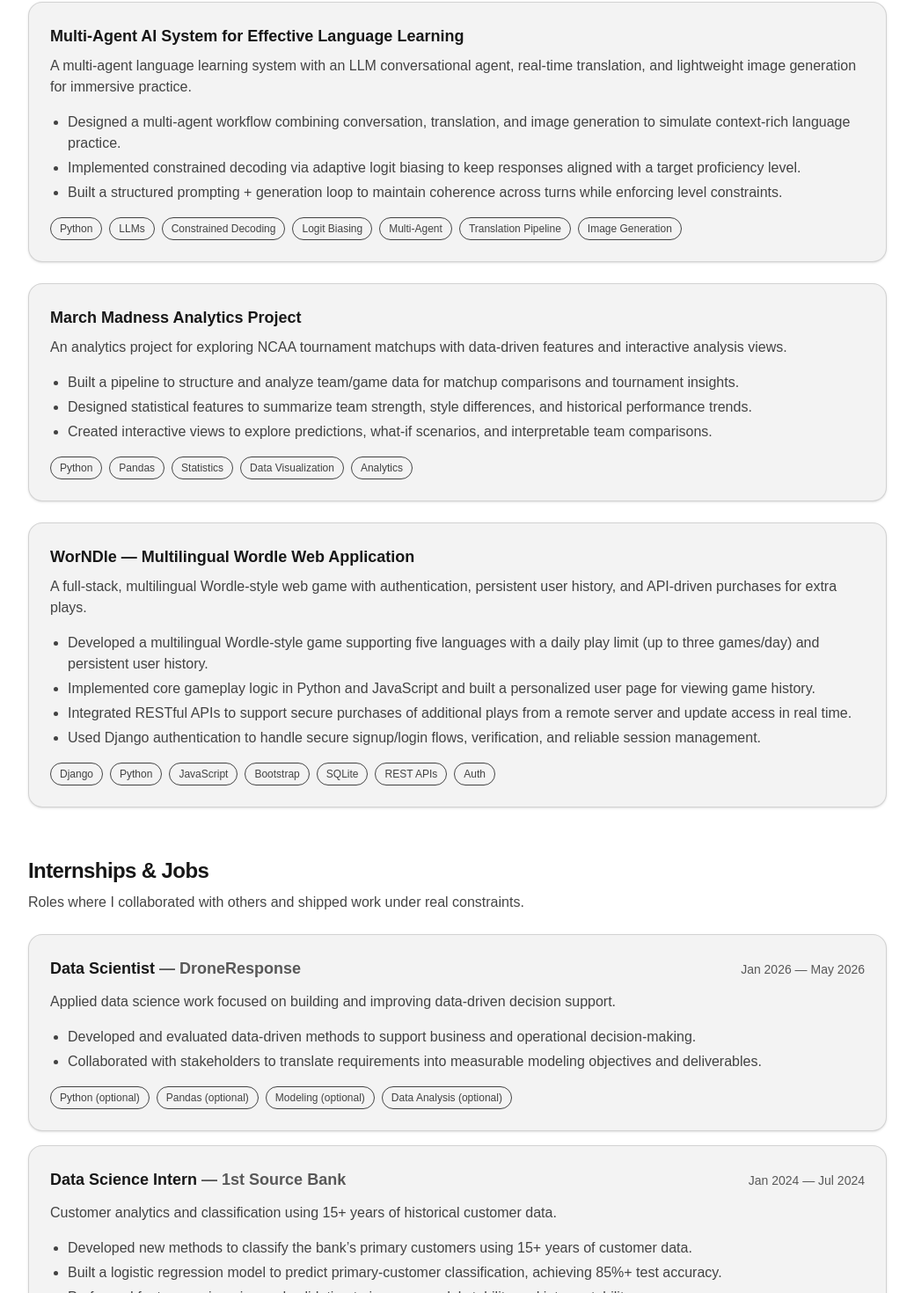
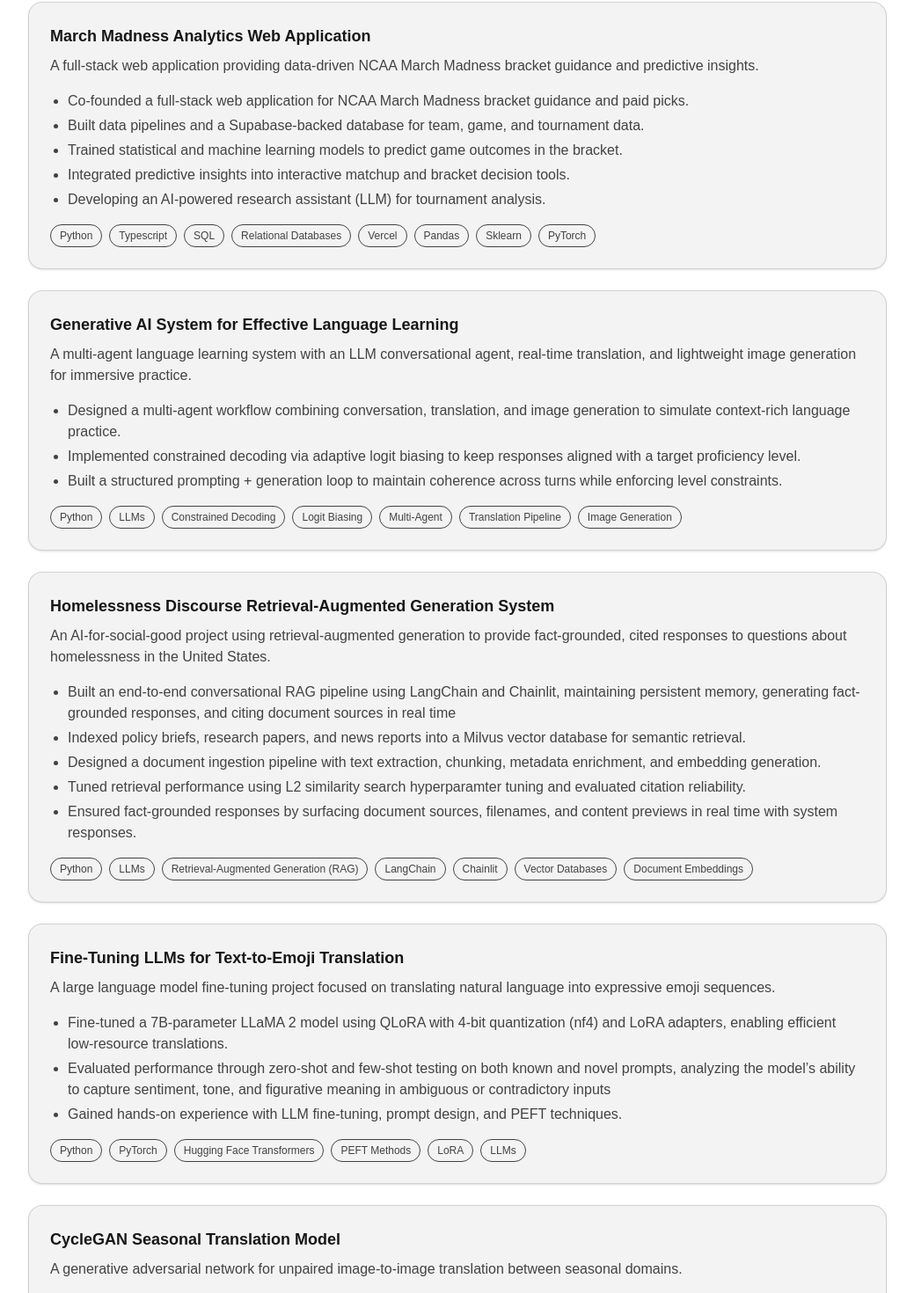
Before and after one commit to Thomas-Lohman/Personal-Website, a Next.js app: page /work in a window 1280 px wide. Shown: the part 317-1787 px from the top of the page at 88% size, without its empty margins (120-1159 px from the left). Built offline with nearby package versions, Linux system fonts and the light colour scheme.

Commit message:
updating projects descriptions

```diff
--- a/app/work/page.tsx
+++ b/app/work/page.tsx
@@ -8,8 +8,24 @@ import type { Experience, Project, TeachingItem } from "@/components/work/types"
 export default function WorkPage() {
   // ---- Selected Projects (filled) ----
   const projects: Project[] = [
+        {
+      title: "March Madness Analytics Web Application",
+      description:
+        "A full-stack web application providing data-driven NCAA March Madness bracket guidance and predictive insights.",
+      bullets: [
+        "Co-founded a full-stack web application for NCAA March Madness bracket guidance and paid picks.",
+        "Built data pipelines and a Supabase-backed database for team, game, and tournament data.",
+        "Trained statistical and machine learning models to predict game outcomes in the bracket.",
+        "Integrated predictive insights into interactive matchup and bracket decision tools.",
+        "Developing an AI-powered research assistant (LLM) for tournament analysis."
+      ],
+      tech: ["Python", "Typescript", "SQL", "Relational Databases", "Vercel", "Pandas", "Sklearn", "PyTorch"],
+      links: [
+        // { label: "GitHub", href: "https://github.com/Thomas-Lohman/REPO" },
+      ],
+    },
     {
-      title: "Multi-Agent AI System for Effective Language Learning",
+      title: "Generative AI System for Effective Language Learning",
       description:
         "A multi-agent language learning system with an LLM conversational agent, real-time translation, and lightweight image generation for immersive practice.",
       bullets: [
@@ -31,15 +47,66 @@ export default function WorkPage() {
       ],
     },
     {
-      title: "March Madness Analytics Project",
+      title: "Homelessness Discourse Retrieval-Augmented Generation System",
       description:
-        "An analytics project for exploring NCAA tournament matchups with data-driven features and interactive analysis views.",
+        "An AI-for-social-good project using retrieval-augmented generation to provide fact-grounded, cited responses to questions about homelessness in the United States.",
       bullets: [
-        "Built a pipeline to structure and analyze team/game data for matchup comparisons and tournament insights.",
-        "Designed statistical features to summarize team strength, style differences, and historical performance trends.",
-        "Created interactive views to explore predictions, what-if scenarios, and interpretable team comparisons.",
+        "Built an end-to-end conversational RAG pipeline using LangChain and Chainlit, maintaining persistent memory, generating fact-grounded responses, and citing document sources in real time",
+        "Indexed policy briefs, research papers, and news reports into a Milvus vector database for semantic retrieval.",
+        "Designed a document ingestion pipeline with text extraction, chunking, metadata enrichment, and embedding generation.",
+        "Tuned retrieval performance using L2 similarity search hyperparamter tuning and evaluated citation reliability.",
+        "Ensured fact-grounded responses by surfacing document sources, filenames, and content previews in real time with system responses."
       ],
-      tech: ["Python", "Pandas", "Statistics", "Data Visualization", "Analytics"],
+      tech: [
+        "Python",
+        "LLMs",
+        "Retrieval-Augmented Generation (RAG)",
+        "LangChain",
+        "Chainlit",
+        "Vector Databases",
+        "Document Embeddings"
+      ],
+      links: [
+        // { label: "GitHub", href: "https://github.com/Thomas-Lohman/REPO" },
+      ],
+    },
+    {
+      title: "Fine-Tuning LLMs for Text-to-Emoji Translation",
+      description:
+        "A large language model fine-tuning project focused on translating natural language into expressive emoji sequences.",
+      bullets: [
+        "Fine-tuned a 7B-parameter LLaMA 2 model using QLoRA with 4-bit quantization (nf4) and LoRA adapters, enabling efficient low-resource translations.",
+        "Evaluated performance through zero-shot and few-shot testing on both known and novel prompts, analyzing the model’s ability to capture sentiment, tone, and figurative meaning in ambiguous or contradictory inputs",
+        "Gained hands-on experience with LLM fine-tuning, prompt design, and PEFT techniques."
+      ],
+      tech: [
+        "Python",
+        "PyTorch",
+        "Hugging Face Transformers",
+        "PEFT Methods",
+        "LoRA",
+        "LLMs",
+      ],
+      links: [
+        // { label: "GitHub", href: "https://github.com/Thomas-Lohman/REPO" },
+      ],
+    },
+    {
+      title: "CycleGAN Seasonal Translation Model",
+      description:
+        "A generative adversarial network for unpaired image-to-image translation between seasonal domains.",
+      bullets: [
+        "Implemented a custom CycleGAN architecture in PyTorch for unpaired seasonal image translation.",
+        "Engineered a data preprocessing and augmentation pipeline to resize, crop, flip, normalize, and augment high-resolution images for robust seasonal style generalization",
+        "Experimented with loss function weighting and training stability techniques to improve visual realism and consistency.",
+      ],
+      tech: [
+        "Python",
+        "PyTorch",
+        "Computer Vision",
+        "Generative Adversarial Networks",
+        "Generative AI"
+      ],
       links: [
         // { label: "GitHub", href: "https://github.com/Thomas-Lohman/REPO" },
       ],
@@ -47,14 +114,14 @@ export default function WorkPage() {
     {
       title: "WorNDle — Multilingual Wordle Web Application",
       description:
-        "A full-stack, multilingual Wordle-style web game with authentication, persistent user history, and API-driven purchases for extra plays.",
+        "A full-stack, multilingual Wordle-style web game",
       bullets: [
-        "Developed a multilingual Wordle-style game supporting five languages with a daily play limit (up to three games/day) and persistent user history.",
+        "Developed a multilingual Wordle-style game supporting five languages with a daily play limit and persistent user history.",
         "Implemented core gameplay logic in Python and JavaScript and built a personalized user page for viewing game history.",
         "Integrated RESTful APIs to support secure purchases of additional plays from a remote server and update access in real time.",
-        "Used Django authentication to handle secure signup/login flows, verification, and reliable session management.",
+        "Used Django authentication to handle secure signup/login, verification, and reliable session management.",
       ],
-      tech: ["Django", "Python", "JavaScript", "Bootstrap", "SQLite", "REST APIs", "Auth"],
+      tech: ["Django", "Bootstrap", "SQLite", "Javascript", "Python", "RESTful APIs"],
       links: [
         // { label: "GitHub", href: "https://github.com/Thomas-Lohman/REPO" },
       ],
```
